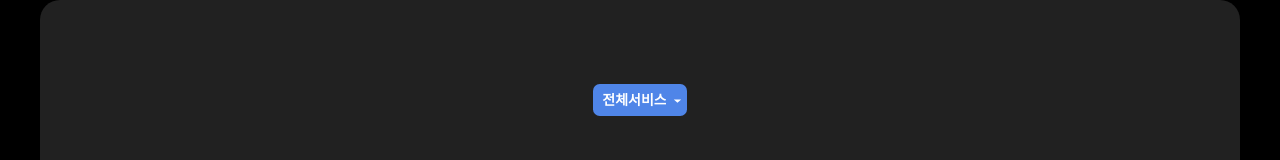
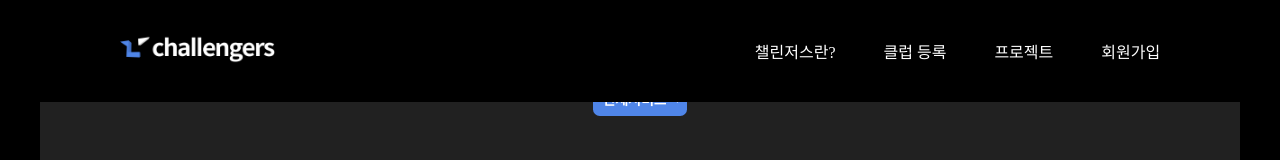
Before and after one commit to chalIengers/challengers-front, a React (Create React App) app: page /project in a window 1280 px wide. Shown: the top 160 px of the page. Built offline with nearby package versions, Linux system fonts and the light colour scheme; a web font is replaced by a local one.

Commit message:
Fix - Move Header Component to App.tsx(#4)

```diff
--- a/src/App.tsx
+++ b/src/App.tsx
@@ -5,11 +5,13 @@ import Main from './component';
 import Project from './component/project';
 import Publish from './component/project/publish/Publish';
 import Detail from './component/project/detail/Detail';
+import { Header } from './component/emotion/component';
 
 function App() {
   return (
     <div className="app">
       <BrowserRouter>
+        <Header />
         <Routes>
           <Route path="/" element={<Main />} />
           <Route path="/project" element={<Project />} />
--- a/src/component/index.tsx
+++ b/src/component/index.tsx
@@ -1,7 +1,7 @@
 /** @jsxImportSource @emotion/react */
 import React, { ReactNode } from 'react';
 import { SerializedStyles, css } from '@emotion/react';
-import { Banner, Club, FlexContainer, Header, Inner, ProjectBox } from './emotion/component';
+import { Banner, Club, FlexContainer, Inner, ProjectBox } from './emotion/component';
 import theme from '../styles/theme';
 import data from '../json/data.json';
 import data2 from '../json/data2.json';
@@ -49,7 +49,6 @@ const index = () => {
         }
       `}
     >
-      <Header />
       <Inner
         style={css`
           align-items: start;
```
